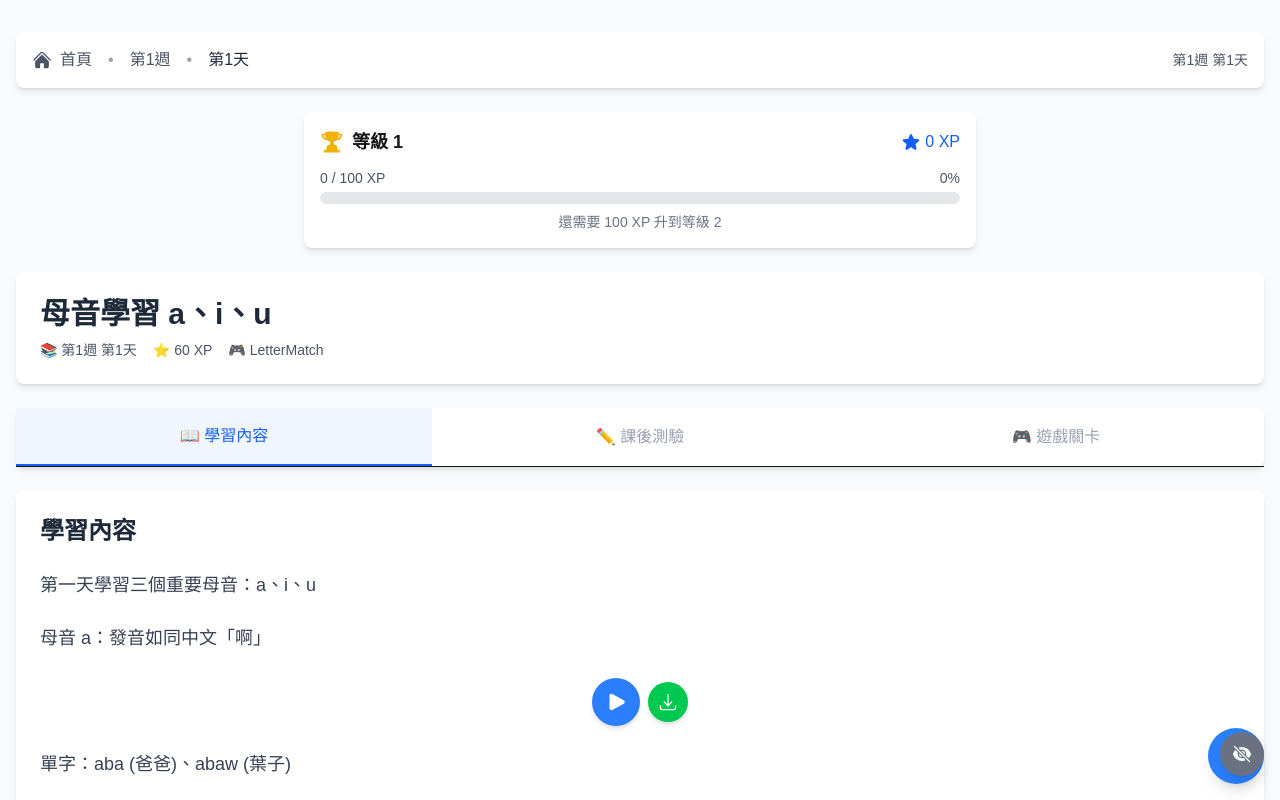
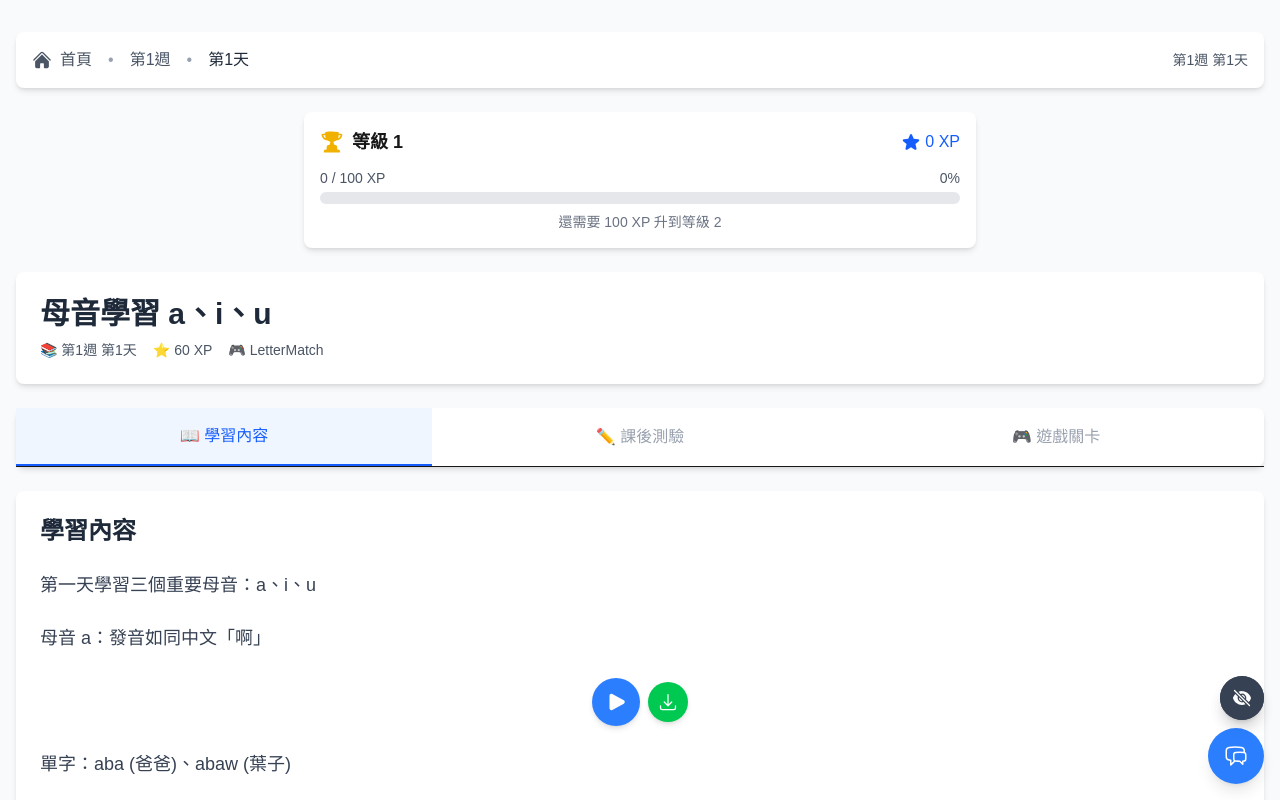
Before and after one commit to qazasd2518995/atayal, a Next.js app: page /week/1/1 in a window 1280 px wide. Shown: the top 800 px of the page. Built offline with nearby package versions, Linux system fonts and the light colour scheme.

Commit message:
feat: 恢復管理員面板並增加密碼保護

```diff
--- a/app/layout.tsx
+++ b/app/layout.tsx
@@ -2,6 +2,7 @@ import type { Metadata } from "next";
 import { Geist, Geist_Mono } from "next/font/google";
 import "./globals.css";
 import ChatWidget from "@/components/ChatWidget";
+import DeveloperMode from "@/components/DeveloperMode";
 
 const geistSans = Geist({
   variable: "--font-geist-sans",
@@ -32,6 +33,7 @@ export default function RootLayout({
           {children}
         </main>
         <ChatWidget />
+        <DeveloperMode />
       </body>
     </html>
   );
--- a/components/DeveloperMode.tsx
+++ b/components/DeveloperMode.tsx
@@ -1,40 +1,42 @@
 'use client';
 
-import { useState, useEffect } from 'react';
-import { CogIcon, EyeIcon, EyeSlashIcon, TrashIcon } from '@heroicons/react/24/solid';
-import { resetProgress, getUserProgress } from '@/lib/progress';
+import { useState, useEffect, Fragment } from 'react';
+import { CogIcon, EyeIcon, EyeSlashIcon, TrashIcon, LockClosedIcon, CheckCircleIcon } from '@heroicons/react/24/solid';
+import { Dialog, Transition } from '@headlessui/react';
+import { resetProgress, getUserProgress, isDeveloperMode } from '@/lib/progress';
 
-export function useDeveloperMode() {
-  const [isDeveloperMode, setIsDeveloperMode] = useState(false);
-
-  useEffect(() => {
+// 在元件內部實現開發者模式的切換邏輯
+function toggleDeveloperMode(): boolean {
+  const isActive = isDeveloperMode();
+  const newMode = !isActive;
   if (typeof window !== 'undefined') {
-      const devMode = localStorage.getItem('tayal-developer-mode');
-      setIsDeveloperMode(devMode === 'true');
+    localStorage.setItem('tayal-developer-mode', String(newMode));
   }
-  }, []);
-
-  const toggleDeveloperMode = () => {
-    const newMode = !isDeveloperMode;
-    setIsDeveloperMode(newMode);
-    if (typeof window !== 'undefined') {
-      localStorage.setItem('tayal-developer-mode', newMode.toString());
-    }
-  };
-
-  return { isDeveloperMode, toggleDeveloperMode };
+  return newMode;
 }
 
 export default function DeveloperMode() {
-  const { isDeveloperMode, toggleDeveloperMode } = useDeveloperMode();
-  const [isOpen, setIsOpen] = useState(false);
+  const [isClient, setIsClient] = useState(false);
+  const [isPanelOpen, setIsPanelOpen] = useState(false);
+  const [isDevMode, setIsDevMode] = useState(false);
   const [progress, setProgress] = useState<any>(null);
 
+  // For password modal
+  const [isModalOpen, setIsModalOpen] = useState(false);
+  const [password, setPassword] = useState('');
+  const [error, setError] = useState('');
+
+  // On component mount, check if we are on client and get dev mode status
   useEffect(() => {
-    if (isOpen) {
+    setIsClient(true);
+    setIsDevMode(isDeveloperMode());
+  }, []);
+
+  useEffect(() => {
+    if (isPanelOpen) {
       setProgress(getUserProgress());
     }
-  }, [isOpen]);
+  }, [isPanelOpen]);
 
   const handleResetProgress = () => {
     if (confirm('確定要重置所有學習進度嗎？此操作無法復原。')) {
@@ -44,66 +46,78 @@ export default function DeveloperMode() {
     }
   };
 
+  const openModal = () => setIsModalOpen(true);
+  const closeModal = () => {
+    setIsModalOpen(false);
+    setPassword('');
+    setError('');
+  };
+
+  const handlePasswordSubmit = () => {
+    if (password === 'g5') {
+      // 密碼正確，切換開發者模式
+      const newMode = toggleDeveloperMode();
+      setIsDevMode(newMode);
+      closeModal();
+    } else {
+      setError('密碼錯誤，請重試');
+    }
+  };
+
+  const handleKeyPress = (e: React.KeyboardEvent) => {
+    if (e.key === 'Enter') {
+      handlePasswordSubmit();
+    }
+  };
+
+  // Don't render anything on the server
+  if (!isClient) {
+    return null;
+  }
+
   return (
-    <div className="fixed bottom-4 right-4 z-50">
+    <div className="fixed bottom-20 right-4 z-40 flex flex-col items-end gap-2">
       {/* 開發者模式切換按鈕 */}
-      <div className="mb-2">
       <button
-          onClick={toggleDeveloperMode}
-          className={`p-3 rounded-full shadow-lg transition-all duration-200 ${
-            isDeveloperMode
-              ? 'bg-green-500 hover:bg-green-600 text-white'
-              : 'bg-gray-500 hover:bg-gray-600 text-white'
+        onClick={openModal}
+        className={`p-3 rounded-full shadow-lg transition-all duration-200 text-white ${
+          isDevMode
+            ? 'bg-green-500 hover:bg-green-600'
+            : 'bg-gray-700 hover:bg-gray-800'
         }`}
-          title={`開發者模式: ${isDeveloperMode ? '開啟' : '關閉'}`}
+        title={`管理員模式: ${isDevMode ? '已啟用' : '已停用'}`}
       >
-          {isDeveloperMode ? (
-            <EyeIcon className="w-5 h-5" />
-          ) : (
-            <EyeSlashIcon className="w-5 h-5" />
-          )}
+        {isDevMode ? <EyeIcon className="w-5 h-5" /> : <EyeSlashIcon className="w-5 h-5" />}
       </button>
-      </div>
 
-      {/* 開發工具按鈕 */}
-      {isDeveloperMode && (
-        <div className="mb-2">
+      {/* 開發工具按鈕 (僅在開發者模式啟用時顯示) */}
+      {isDevMode && (
         <button
-            onClick={() => setIsOpen(!isOpen)}
+          onClick={() => setIsPanelOpen(!isPanelOpen)}
           className="p-3 bg-blue-500 hover:bg-blue-600 text-white rounded-full shadow-lg transition-colors duration-200"
-            title="開發工具"
+          title="開啟/關閉管理面板"
         >
           <CogIcon className="w-5 h-5" />
         </button>
-        </div>
       )}
 
-      {/* 開發工具面板 */}
-      {isDeveloperMode && isOpen && (
-        <div className="absolute bottom-16 right-0 w-80 bg-white border border-gray-200 rounded-lg shadow-xl p-4">
+      {/* 開發工具面板 (僅在開發者模式啟用且面板開啟時顯示) */}
+      {isDevMode && isPanelOpen && (
+        <div className="w-80 bg-white border border-gray-200 rounded-lg shadow-xl p-4">
           <div className="flex items-center justify-between mb-4">
-            <h3 className="text-lg font-bold text-gray-800">開發工具</h3>
-            <button
-              onClick={() => setIsOpen(false)}
-              className="text-gray-400 hover:text-gray-600"
-            >
-              ✕
-            </button>
+            <h3 className="text-lg font-bold text-gray-800">管理面板</h3>
+            <button onClick={() => setIsPanelOpen(false)} className="text-gray-400 hover:text-gray-600">✕</button>
           </div>
 
           <div className="space-y-4">
-            {/* 開發者模式狀態 */}
              <div className="p-3 bg-green-50 border border-green-200 rounded-lg">
                <div className="flex items-center gap-2 text-green-700">
-                <EyeIcon className="w-4 h-4" />
-                <span className="font-medium">開發者模式已啟用</span>
+                 <CheckCircleIcon className="w-5 h-5" />
+                 <span className="font-medium">管理員模式已啟用</span>
                </div>
-              <p className="text-sm text-green-600 mt-1">
-                所有課程和遊戲已解鎖，無需完成前置課程
-              </p>
+               <p className="text-sm text-green-600 mt-1">所有課程和遊戲已解鎖。</p>
              </div>
 
-            {/* 當前進度信息 */}
              {progress && (
                <div className="p-3 bg-blue-50 border border-blue-200 rounded-lg">
                  <h4 className="font-medium text-blue-800 mb-2">當前進度</h4>
@@ -116,9 +130,8 @@ export default function DeveloperMode() {
                </div>
              )}
 
-            {/* 快速導航 */}
              <div className="p-3 bg-gray-50 border border-gray-200 rounded-lg">
-              <h4 className="font-medium text-gray-800 mb-2">快速導航</h4>
+               <h4 className="font-medium text-gray-800 mb-2">快速跳轉課程</h4>
                <div className="grid grid-cols-4 gap-2">
                  {[1, 2, 3, 4].map(week => (
                    <div key={week} className="space-y-1">
@@ -126,9 +139,7 @@ export default function DeveloperMode() {
                      {[1, 2, 3, 4, 5].map(day => (
                        <button
                          key={`${week}-${day}`}
-                        onClick={() => {
-                          window.location.href = `/week/${week}/${day}`;
-                        }}
+                         onClick={() => { window.location.href = `/week/${week}/${day}`; }}
                          className="w-full px-2 py-1 text-xs bg-blue-100 hover:bg-blue-200 text-blue-700 rounded transition-colors"
                        >
                          {day}
@@ -139,13 +150,9 @@ export default function DeveloperMode() {
                </div>
              </div>
 
-            {/* 危險操作 */}
              <div className="p-3 bg-red-50 border border-red-200 rounded-lg">
                <h4 className="font-medium text-red-800 mb-2">危險操作</h4>
-              <button
-                onClick={handleResetProgress}
-                className="flex items-center gap-2 px-3 py-2 bg-red-500 hover:bg-red-600 text-white rounded-lg text-sm transition-colors"
-              >
+               <button onClick={handleResetProgress} className="flex items-center gap-2 px-3 py-2 bg-red-500 hover:bg-red-600 text-white rounded-lg text-sm transition-colors">
                  <TrashIcon className="w-4 h-4" />
                  重置所有進度
                </button>
@@ -153,6 +160,36 @@ export default function DeveloperMode() {
           </div>
         </div>
       )}
+
+      {/* 密碼輸入彈窗 */}
+      <Transition appear show={isModalOpen} as={Fragment}>
+        <Dialog as="div" className="relative z-50" onClose={closeModal}>
+          <Transition.Child as={Fragment} enter="ease-out duration-300" enterFrom="opacity-0" enterTo="opacity-100" leave="ease-in duration-200" leaveFrom="opacity-100" leaveTo="opacity-0">
+            <div className="fixed inset-0 bg-black bg-opacity-25" />
+          </Transition.Child>
+          <div className="fixed inset-0 overflow-y-auto">
+            <div className="flex min-h-full items-center justify-center p-4 text-center">
+              <Transition.Child as={Fragment} enter="ease-out duration-300" enterFrom="opacity-0 scale-95" enterTo="opacity-100 scale-100" leave="ease-in duration-200" leaveFrom="opacity-100 scale-100" leaveTo="opacity-0 scale-95">
+                <Dialog.Panel className="w-full max-w-md transform overflow-hidden rounded-2xl bg-white p-6 text-left align-middle shadow-xl transition-all">
+                  <Dialog.Title as="h3" className="text-lg font-medium leading-6 text-gray-900 flex items-center gap-2">
+                    <LockClosedIcon className="w-5 h-5 text-gray-500" />
+                    管理員模式
+                  </Dialog.Title>
+                  <div className="mt-4">
+                    <p className="text-sm text-gray-500 mb-4">輸入密碼以啟用或停用管理員模式。</p>
+                    <input type="password" value={password} onChange={(e) => setPassword(e.target.value)} onKeyPress={handleKeyPress} className="w-full px-4 py-2 border border-gray-300 rounded-lg focus:ring-2 focus:ring-blue-500 focus:border-blue-500" placeholder="請輸入密碼" />
+                    {error && <p className="text-sm text-red-500 mt-2">{error}</p>}
+                  </div>
+                  <div className="mt-6 flex justify-end gap-3">
+                    <button type="button" className="inline-flex justify-center rounded-md border border-transparent bg-gray-100 px-4 py-2 text-sm font-medium text-gray-800 hover:bg-gray-200" onClick={closeModal}>取消</button>
+                    <button type="button" className="inline-flex justify-center rounded-md border border-transparent bg-blue-600 px-4 py-2 text-sm font-medium text-white hover:bg-blue-700" onClick={handlePasswordSubmit}>確認</button>
+                  </div>
+                </Dialog.Panel>
+              </Transition.Child>
+            </div>
+          </div>
+        </Dialog>
+      </Transition>
     </div>
   );
 }
--- a/package.json
+++ b/package.json
@@ -9,6 +9,7 @@
     "lint": "next lint"
   },
   "dependencies": {
+    "@headlessui/react": "^2.2.4",
     "@heroicons/react": "^2.2.0",
     "@huggingface/inference": "^4.0.4",
     "clsx": "^2.1.1",
```
Also changed, not shown: 1 other file (tests, documents, lock files or other folders). Lines whose indentation alone changed are shown as unchanged.
